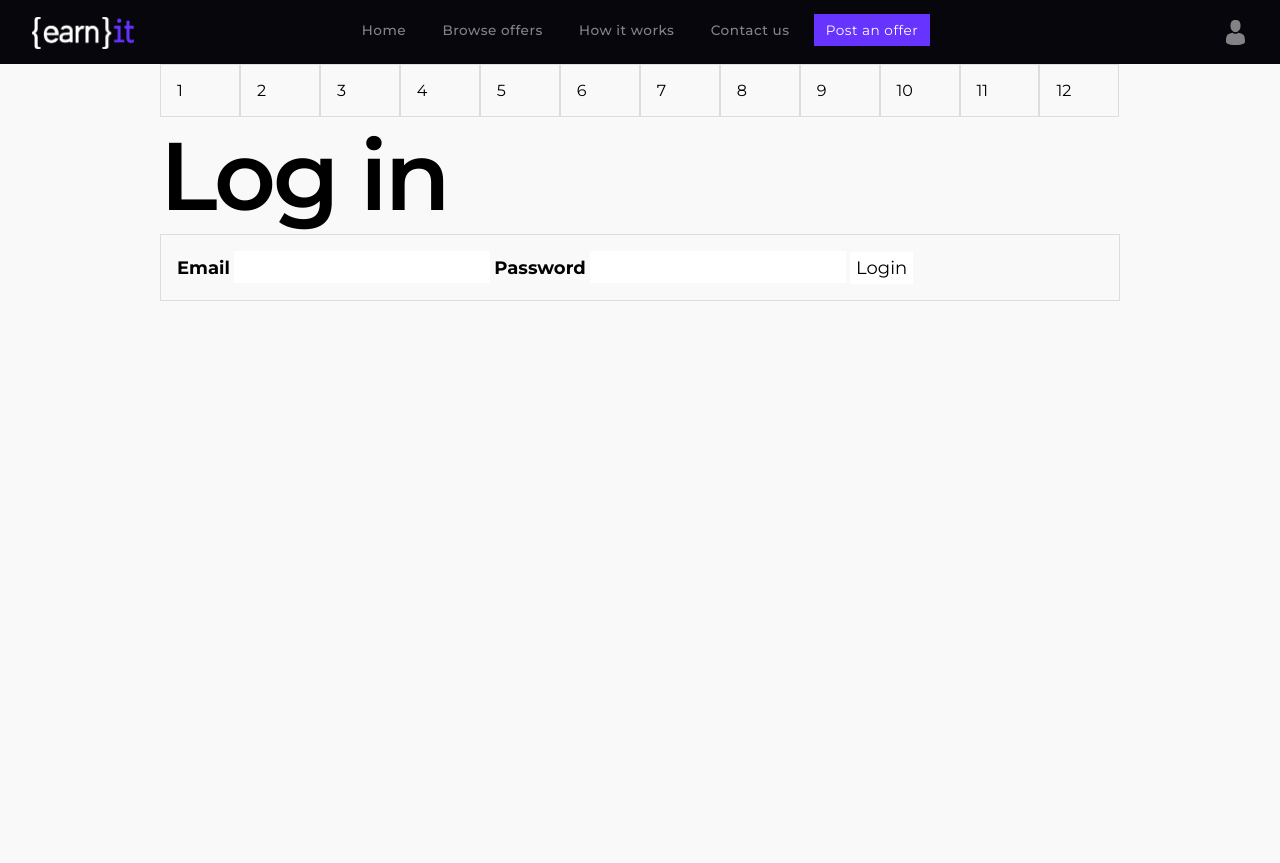
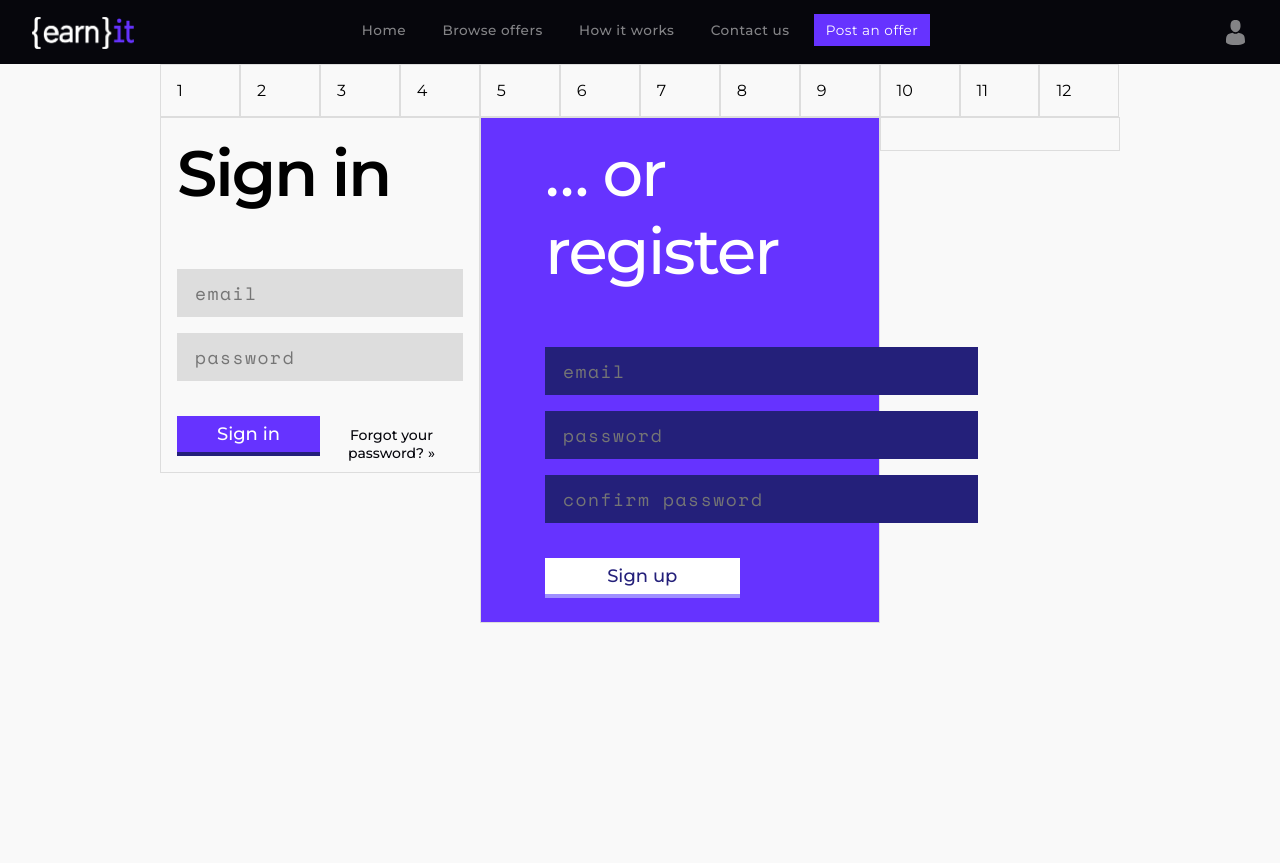
Before and after one commit to myelonka/earnit, a PHP site: page /login.php in a window 1280 px wide. Shown: the top 863 px of the page. Run offline with PHP 8.4, Linux system fonts and the light colour scheme; some libraries are stand-ins or nearby versions.

Commit message:
FIXED LOGIN

```diff
--- a/errors.php
+++ /dev/null
@@ -1,9 +0,0 @@
-<?php if (count($errors) > 0): ?>
-
-<div class="error">
-	<?php foreach ($errors as $error): ?>
-	<h6><?php echo $error; ?><h6>
-	<?php endforeach ?>
-</div>
-
-<?php endif ?>
--- a/header.php
+++ b/header.php
@@ -4,7 +4,7 @@
 
 <div id="nav-container">
 	<div id="logo-container">
-		<span class="img-helper"></span><a href="index.php">
+		<span class="img-helper"></span><a href="index.php?">
 			<img src="img/earnit-logo.png" alt="earnit logo" />
 		</a>
 	</div>
--- a/login.php
+++ b/login.php
@@ -15,41 +15,31 @@
 			include('config.php');
 			include('header.php');
 
-			$errors = array();
+			session_start();
+			@ $db = new mysqli($dbserver, $dbuser, $dbpass, $dbname);
+			ini_set('session.cookie_httponly', true);
+			$error = null;
 
-			$_SESSION['success'] = '';
+			if($_SERVER["REQUEST_METHOD"] == "POST") {
 
-			session_start();
+			  $email = mysqli_real_escape_string($db,$_POST['email']);
+			  $password = mysqli_real_escape_string($db,$_POST['password']);
 
+			  $sql = "SELECT id FROM users WHERE email = '$email' and password = '$password'";
+			  $result = mysqli_query($db,$sql);
+			  $row = mysqli_fetch_array($result,MYSQLI_ASSOC);
+			  $active = $row['active'];
 
-			if (isset($_POST['login'])) {
-				$email = mysqli_real_escape_string($db, $_POST['email']);
-				$password = mysqli_real_escape_string($db, $_POST['password']);
+			  $count = mysqli_num_rows($result);
 
-				if (count($errors) == 0) {
-					$password = md5($password);
-					$query = "SELECT * FROM users WHERE email='$email' AND password='$password'";
-					$result = mysqli_query($db, $query);
-					$row = mysqli_fetch_array($result,MYSQLI_ASSOC);
-					$active = $row['active'];
+			  if($count == 1) {
+				 $_SESSION['login_user'] = $email;
 
-					if(mysqli_num_rows($result) == 1) {
-						$_SESSION['email'] = $email;
-						$_SESSION['success'] = 'Login successful!';
-						header('location: profile.php');
-					}
-					else {
-						array_push($errors, 'The email or password is incorrect!');
-						header('location: login.php');
-					}
-				}
-			}
-
-			if (isset($_GET['logout'])) {
-				session_destroy();
-				unset($_SESSION['email']);
-				header('location: login.php');
-			}
+				 header("location: profile.php?");
+			  }else {
+				 $error = 'Your username or password is invalid!';
+			  }
+			 }
 
 		?>
 
@@ -66,19 +56,59 @@
 				<div class="col-1">10</div>
 				<div class="col-1">11</div>
 				<div class="col-1">12</div>
-
-				<h1>Log in</h1>
-
-				<form action="" name="login" method="POST">
-				<div class="col-12">
-					<label><b>Email</b></label>
-					<input type="text" name="email" required>
-					<label><b>Password</b></label>
-					<input type="password" name="password" required>
-					<button type="submit" >Login</button>
-					<?php include('errors.php'); ?>
-			  </div>
-			</form>
+					<?php if ($error != null) { echo '<div class="errors">', $error, '</div>'; } ?>
+				<div class="col-4" id="loginform"><h2>Sign in</h2><br><br><br>
+					<form action="" name="login" method="POST">
+						<tr>
+							<td></td>
+							<td><input type="email" name="email" placeholder="email" spellcheck="false" required></td>
+							<br>
+						</tr>
+						<tr>
+							<td></td>
+							<td><input type="password" name="password" placeholder="password" required></td>
+							<br>
+						</tr>
+						<tr>
+							<td></td>
+							<td>
+								<br>
+								<button type="submit" name="login" id="loginbtn">Sign in</button>
+								<a href="#" id="forgotbtn">Forgot your password?</a>
+							</td>
+						</tr>
+					</form>
+				</div>
+				<div class="col-5" id="reg-form2">
+					<h2>&#8230; or register</h2><br><br>
+					<form action="" name="register" method="POST">
+						<table>
+							<tr>
+								<td></td>
+								<td><input type="email" name="email" placeholder="email" spellcheck="false" required></td>
+								<br>
+							</tr>
+							<tr>
+								<td></td>
+								<td><input type="password" name="password" placeholder="password" required></td>
+								<br>
+							</tr>
+							<tr>
+								<td></td>
+								<td><input type="password" name="passwordc" placeholder="confirm password" required></td>
+								<br>
+							</tr>
+							<tr>
+								<td></td>
+								<td>
+									<br>
+									<button type="submit" name="register" id="reg-signupbtn">Sign up</button>
+								</td>
+							</tr>
+						</table>
+					</form>
+				</div>
+				<div class="col-3"></div>
 			</div>
 
 		<?php
--- a/main.css
+++ b/main.css
@@ -98,7 +97,7 @@ h1 {
 h2 {
    font-size: 4rem;
 	font-weight: 600;
-	letter-spacing: -2.5;
+	letter-spacing: -2;
 }
 h3 {
    font-size: 3rem;
@@ -626,7 +619,112 @@ footer {
 }
 
 
+/*LOGIN PAGE*/
 
+#loginform {
+	clear: both;
+}
+
+#loginform input {
+	height: 3rem;
+	margin-bottom: 1rem;
+	border: solid 0.125rem #ddd;
+	background-color: #ddd;
+	width: 100%;
+	font-variant-ligatures: none;
+	padding: 1rem;
+	letter-spacing: 1.5;
+}
+
+#loginform input:focus {
+	border-color: #6633ff;
+}
+
+#loginbtn {
+	height: 2.5rem;
+	width: 50%;
+	float: left;
+	font-weight: 500;
+	background-color: #6633ff;
+	color: #fff;
+	border-bottom: 0.25rem solid #24207a;
+}
+
+#loginbtn:active {
+	border-bottom: none;
+	border-top: 0.25rem solid #f9f9f9;
+}
+
+#forgotbtn {
+	color: #06060c;
+	padding-top: 0.6rem;
+	float: left;
+	width: 50%;
+	text-align: center;
+	font-size: 0.875rem;
+	height: 1rem;
+}
+
+#forgotbtn::after {
+	content: ' \00BB';
+}
+
+#forgotbtn:hover {
+	text-decoration: underline;
+}
+
+#reg-form2 {
+	background-color: #6633ff;
+	color: #fff;
+	padding: 1rem 4rem;
+}
+
+#reg-form2 form {
+	width: 100%;
+	margin-top: -2.9rem;
+}
+
+#reg-form2 h2 {
+	font-weight: 500;
+}
+
+#reg-form2 td {
+	padding: 0.5rem 0;
+	color: #fff;
+	text-align: right;
+}
+
+#reg-form2 input {
+	width: 432.61px;
+	height: 3rem;
+	background-color: #24207a;
+	border: solid 0.125rem #24207a;
+	color: #fff;
+	font-variant-ligatures: none;
+	padding: 1rem;
+	letter-spacing: 1.5;
+}
+
+#reg-form2 input:focus {
+	border-color: #9f8fff;
+}
+
+#reg-form2::-webkit-input-placeholder { /* Chrome/Opera/Safari */
+    color: #9f8fff;
+	font-size: 1rem;
+}
+#reg-form2::-moz-placeholder { /* Firefox 19+ */
+    color: #9f8fff;
+	font-size: 1rem;
+}
+#reg-form2:-ms-input-placeholder { /* IE 10+ */
+    color: #9f8fff;
+	font-size: 1rem;
+}
+#reg-form2:-moz-placeholder { /* Firefox 18- */
+    color: #9f8fff;
+	font-size: 1rem;
+}
 
 
 @media only screen and (min-width: 720px) {
```
Also changed, not shown: other parts of main.css (+22 -31 lines), index.php (+16 -15 lines), logout.php (added, +7 -0 lines), post.php (+8 -7 lines), profile.php (+6 -33 lines), session.php (added, +17 -0 lines), README.txt, img/warning.png (added).
